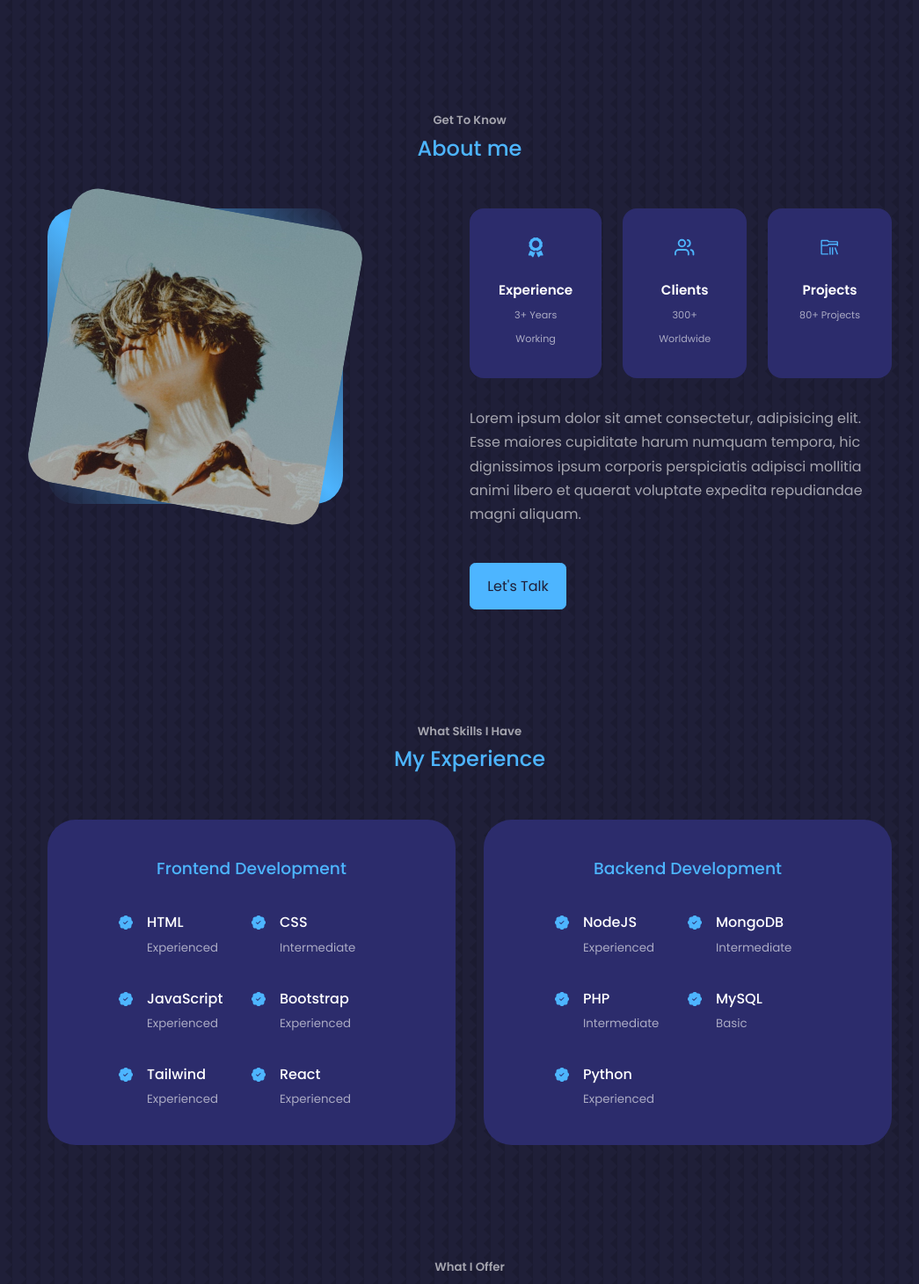
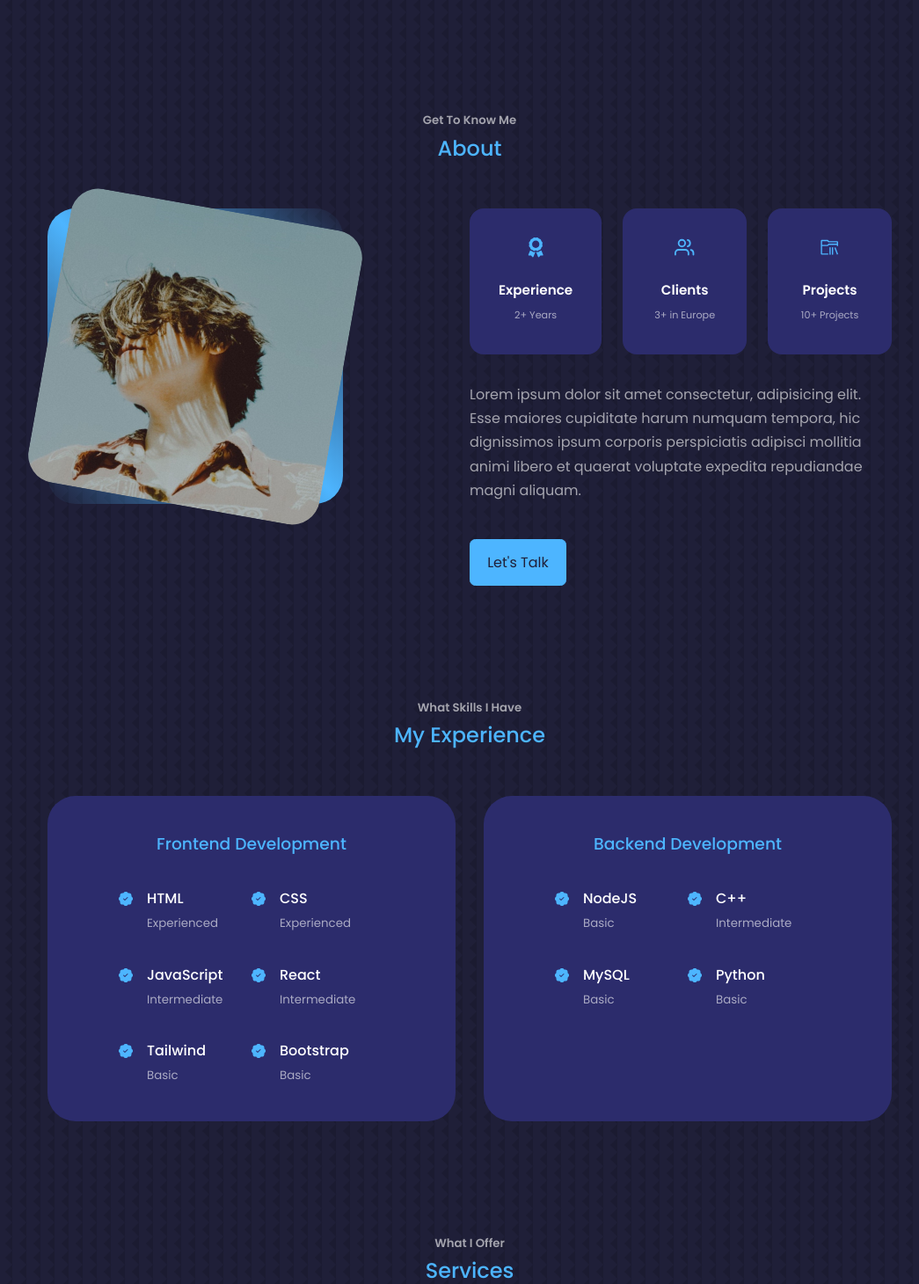
Before and after one commit to GiuliaIvan/portfolio-updatedVersion, a React (Create React App) app: page / in a window 1280 px wide. Shown: the part 802-2262 px from the top of the page at 88% size, without its empty margins (106-1151 px from the left). Built offline with nearby package versions, Linux system fonts and the light colour scheme.

Commit message:
text data

```diff
--- a/src/components/about/About.jsx
+++ b/src/components/about/About.jsx
@@ -8,8 +8,8 @@ import {VscFolderLibrary} from 'react-icons/vsc'
 const About = () => {
   return (
     <section id='about'>
-      <h5>Get To Know</h5>
-      <h2>About me</h2>
+      <h5>Get To Know Me</h5>
+      <h2>About</h2>
 
       <div className="container about__container">
         <div className="about__me">
@@ -23,17 +23,17 @@ const About = () => {
             <article className='about__card'>
               <FaAward className='about__icon'/>
               <h5>Experience</h5>
-              <small>3+ Years Working</small>
+              <small>2+ Years</small>
             </article>
             <article className='about__card'>
               <FiUsers className='about__icon'/>
               <h5>Clients</h5>
-              <small>300+ Worldwide</small>
+              <small>3+ in Europe</small>
             </article>
             <article className='about__card'>
               <VscFolderLibrary className='about__icon'/>
               <h5>Projects</h5>
-              <small>80+ Projects</small>
+              <small>10+ Projects</small>
             </article>
           </div>
 
--- a/src/components/experience/experience.jsx
+++ b/src/components/experience/experience.jsx
@@ -23,35 +23,35 @@ const Experience = () => {
               <BsPatchCheckFill className="experience__details-icon" />
               <div>
                 <h4>CSS</h4>
+                <small className="text-light">Experienced</small>
+              </div>
+            </article>
+            <article className="experience__details">
+              <BsPatchCheckFill className="experience__details-icon" />
+              <div>
+                <h4>JavaScript</h4>
                 <small className="text-light">Intermediate</small>
               </div>
             </article>
             <article className="experience__details">
               <BsPatchCheckFill className="experience__details-icon" />
               <div>
-                <h4>JavaScript</h4>
-                <small className="text-light">Experienced</small>
+                <h4>React</h4>
+                <small className="text-light">Intermediate</small>
+              </div>
+            </article>
+            <article className="experience__details">
+              <BsPatchCheckFill className="experience__details-icon" />
+              <div>
+                <h4>Tailwind</h4>
+                <small className="text-light">Basic</small>
               </div>
             </article>
             <article className="experience__details">
               <BsPatchCheckFill className="experience__details-icon" />
               <div>
                 <h4>Bootstrap</h4>
-                <small className="text-light">Experienced</small>
-              </div>
-            </article>
-            <article className="experience__details">
-              <BsPatchCheckFill className="experience__details-icon" />
-              <div>
-                <h4>Tailwind</h4>
-                <small className="text-light">Experienced</small>
-              </div>
-            </article>
-            <article className="experience__details">
-              <BsPatchCheckFill className="experience__details-icon" />
-              <div>
-                <h4>React</h4>
-                <small className="text-light">Experienced</small>
+                <small className="text-light">Basic</small>
               </div>
             </article>
           </div>
@@ -65,20 +65,13 @@ const Experience = () => {
               <BsPatchCheckFill className="experience__details-icon" />
               <div>
                 <h4>NodeJS</h4>
-                <small className="text-light">Experienced</small>
+                <small className="text-light">Basic</small>
               </div>
             </article>
             <article className="experience__details">
               <BsPatchCheckFill className="experience__details-icon" />
               <div>
-                <h4>MongoDB</h4>
-                <small className="text-light">Intermediate</small>
-              </div>
-            </article>
-            <article className="experience__details">
-              <BsPatchCheckFill className="experience__details-icon" />
-              <div>
-                <h4>PHP</h4>
+                <h4>C++</h4>
                 <small className="text-light">Intermediate</small>
               </div>
             </article>
@@ -93,7 +86,7 @@ const Experience = () => {
               <BsPatchCheckFill className="experience__details-icon" />
               <div>
                 <h4>Python</h4>
-                <small className="text-light">Experienced</small>
+                <small className="text-light">Basic</small>
               </div>
             </article>
           </div>
--- a/src/components/header/Header.jsx
+++ b/src/components/header/Header.jsx
@@ -9,8 +9,8 @@ const Header = () => {
     <header>
       <div className="container header__container">
         <h5>Hello I'm</h5>
-        <h1>Hajia Bintu</h1>
-        <h5 className="text-light">Fullstack Developer</h5>
+        <h1>Giulia Ivan</h1>
+        <h5 className="text-light">Junior Frontend Developer</h5>
         <CTA />
         <HeaderSocials />
 
```
